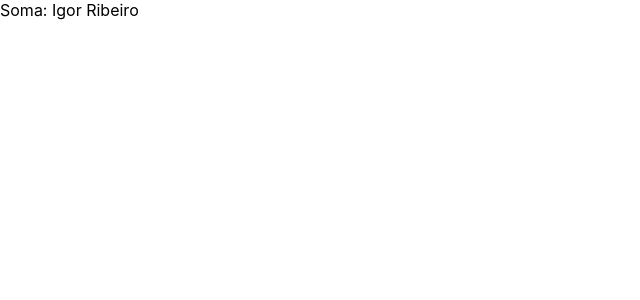
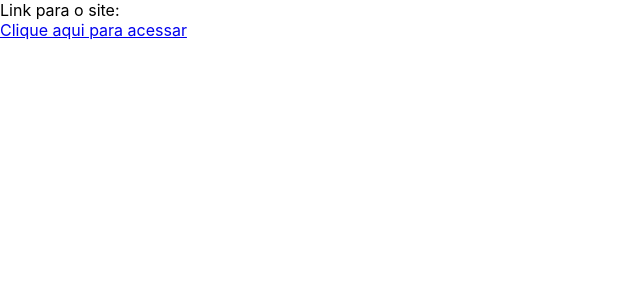
Before and after one commit to igorribery/react-curso, a React (Vite) app: page / in a window 1280 px wide. Shown: the top 300 px of the page, without its empty margins (0-640 px from the left). Built offline with nearby package versions, Linux system fonts and the light colour scheme.

Commit message:
expressões no JSX²

```diff
--- a/src/App.tsx
+++ b/src/App.tsx
@@ -1,9 +1,13 @@
 const App = () => {
-    let name: string = 'Igor';
-    let lastName: string = 'Ribeiro';
+    let link: string = 'https://b7web.com.br';
 
   return (
-    <div>Soma: {`${name} ${lastName}`} </div>
+    <div>
+
+    Link para o site: <br/>
+    <a href={link}>Clique aqui para acessar</a>
+
+    </div>
   );
 }
 
```
